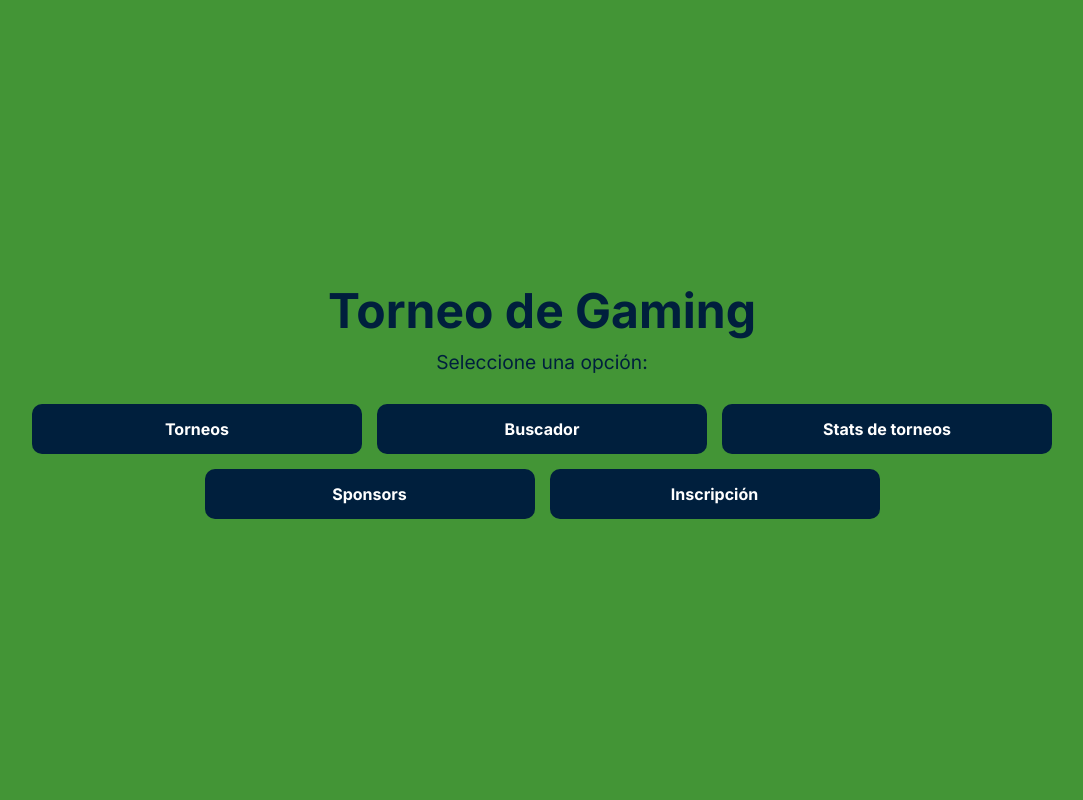
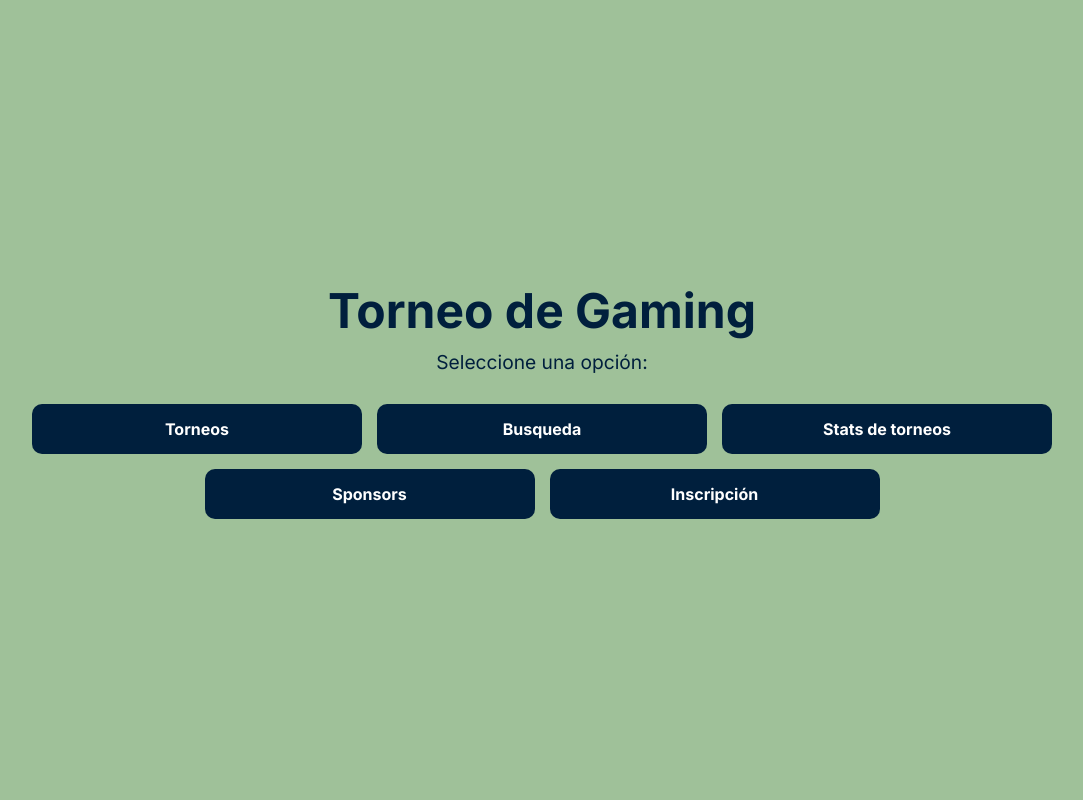
Before and after one commit to ilSktty/IIC2413-Tarea1, a Flask app: page / in a window 1280 px wide. Shown: the whole page, without its empty margins (98-1181 px from the left). Run offline with Flask 3, Linux system fonts and the light colour scheme; some libraries are stand-ins or nearby versions.

Commit message:
arreglo busqueda

```diff
--- a/app/static/diseno.css
+++ b/app/static/diseno.css
@@ -1,5 +1,5 @@
 body{
-    background-color: #439536;
+    background-color: #9fc199;
     font-family: 'Inter', sans-serif;
     margin: 0;
     /* CENTRADO */
--- a/app/templates/pagina_inicio.html
+++ b/app/templates/pagina_inicio.html
@@ -16,7 +16,7 @@
 
             <nav class="menu-botones">
                 <a href="/torneos" class="btn-menu">Torneos</a>
-                <a href="/buscador" class="btn-menu">Buscador</a>
+                <a href="/busqueda" class="btn-menu">Busqueda</a>
                 <a href="/estadisticas" class="btn-menu">Stats de torneos</a>
                 <a href="/sponsors" class="btn-menu">Sponsors</a>
                 <a href="/inscripcion" class="btn-menu">Inscripción</a>
```
